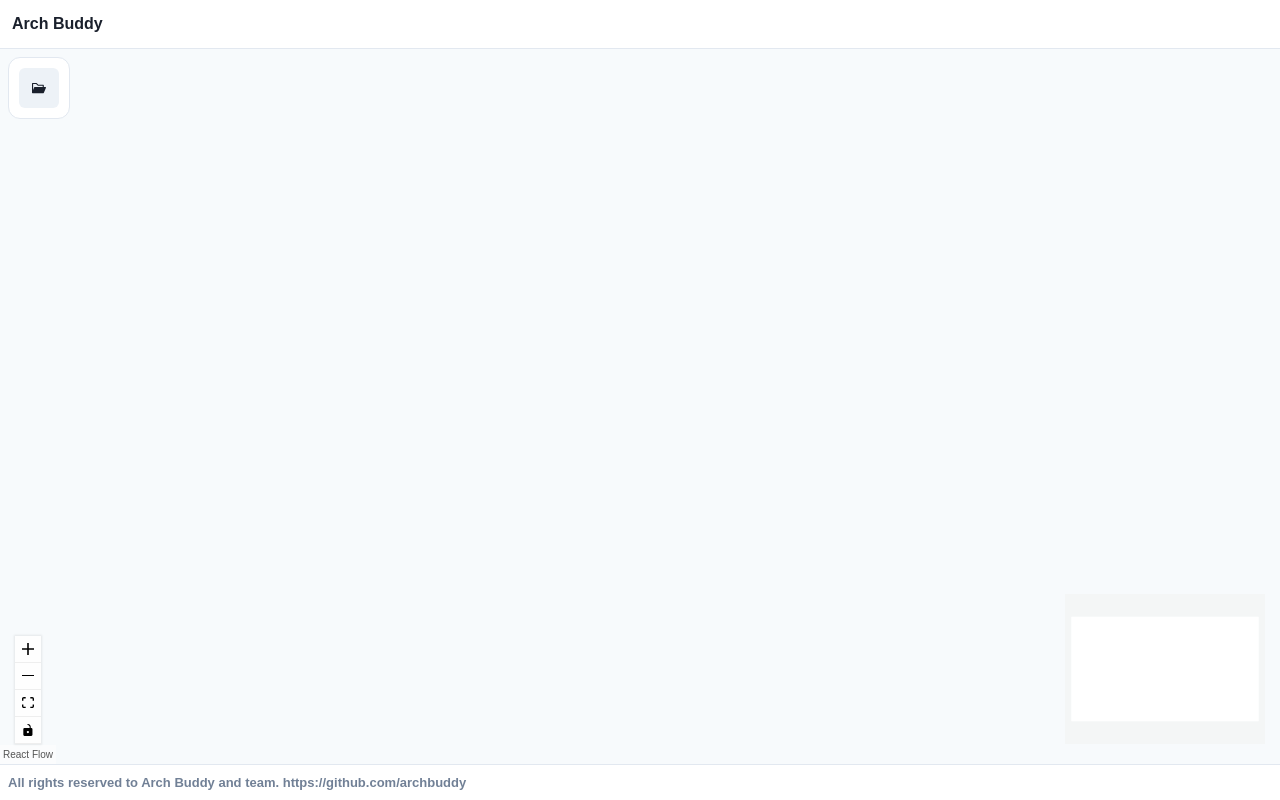
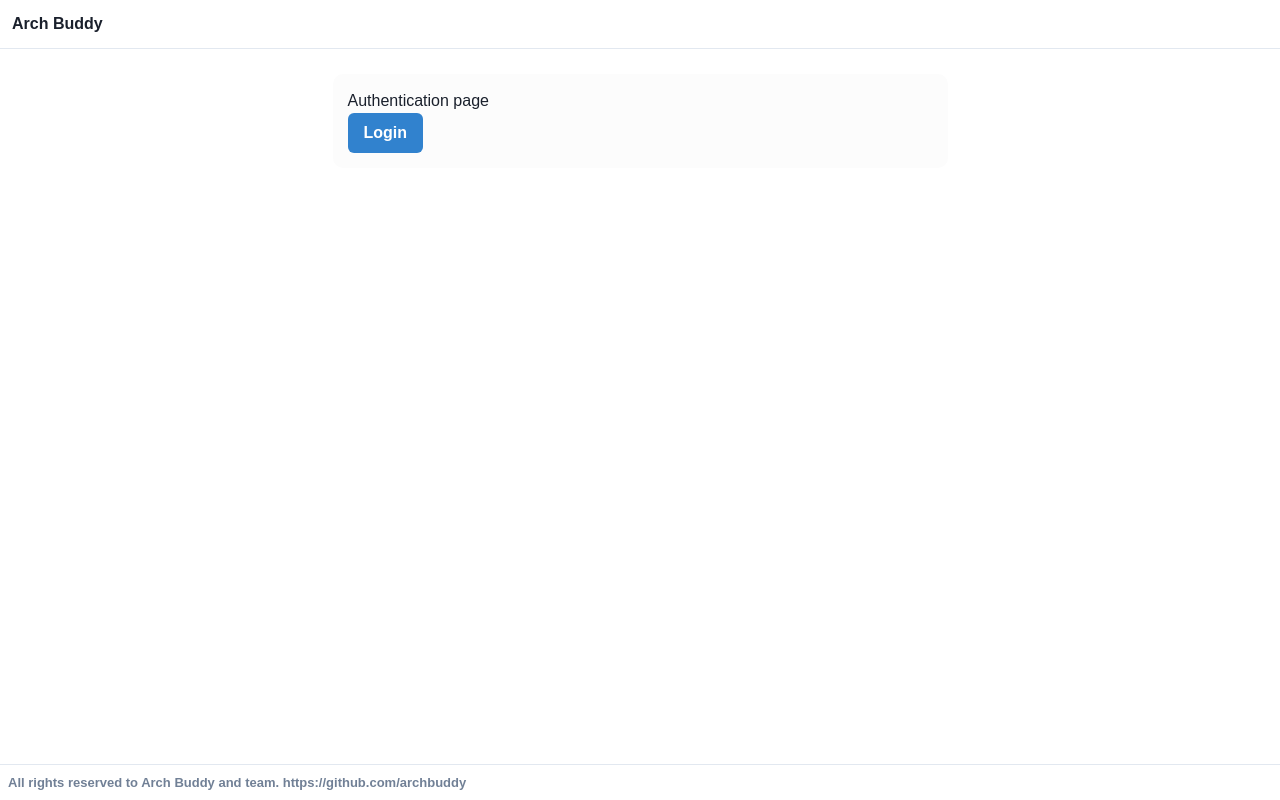
Before and after one commit to archbuddy/frontend, a React (Create React App) app: page / in a window 1280 px wide. Built offline with nearby package versions, Linux system fonts and the light colour scheme.

Commit message:
auth page

```diff
--- a/package.json
+++ b/package.json
@@ -31,6 +31,7 @@
     "react-flow-renderer": "^10.3.5",
     "react-icons": "^4.4.0",
     "react-modal": "^3.15.1",
+    "react-router-dom": "^6.3.0",
     "react-scripts": "5.0.1"
   },
   "devDependencies": {
--- /dev/null
+++ b/src/Auth.js
@@ -0,0 +1,53 @@
+// check this for default edges configs https://reactflow.dev/docs/api/edges/edge-types/
+
+import React from 'react'
+import { ChakraProvider, Flex, Spacer, Button, Box, Text } from '@chakra-ui/react'
+import Header from './Header'
+import Footer from './Footer'
+
+import { useNavigate } from 'react-router-dom'
+
+function Auth() {
+  let navigate = useNavigate()
+
+  const onSave = () => {
+    navigate('/diagram')
+  }
+
+  return (
+    <ChakraProvider>
+      <Flex direction="column" h="100%">
+        <Header />
+        <Spacer>
+          <Box
+            style={{
+              paddingBottom: '10px',
+              display: 'flex',
+              flexDirection: 'column',
+              alignItems: 'center',
+              padding: '25px'
+            }}
+          >
+            <Box
+              style={{
+                backgroundColor: '#fcfcfc',
+                width: '50%',
+                border: '0px',
+                borderRadius: '10px',
+                padding: '15px'
+              }}
+            >
+              <Text>Authentication page</Text>
+              <Button colorScheme="blue" mr={1} onClick={onSave}>
+                Login
+              </Button>
+            </Box>
+          </Box>
+        </Spacer>
+        <Footer />
+      </Flex>
+    </ChakraProvider>
+  )
+}
+
+export default Auth
--- a/src/index.js
+++ b/src/index.js
@@ -2,15 +2,22 @@ import './styles.css'
 
 import React, { StrictMode } from 'react'
 import ReactDOM from 'react-dom'
+import { BrowserRouter, Routes, Route } from 'react-router-dom'
 
 import App from './App'
+import Auth from './Auth'
 import ErrorBoundary from './ErrorBoundary'
 
 const rootElement = document.getElementById('root')
 ReactDOM.render(
   <StrictMode>
     <ErrorBoundary>
-      <App />
+      <BrowserRouter>
+        <Routes>
+          <Route path="/" element={<Auth />} />
+          <Route path="/diagram" element={<App />} />
+        </Routes>
+      </BrowserRouter>
     </ErrorBoundary>
   </StrictMode>,
   rootElement
```
Also changed, not shown: 1 other file (tests, documents, lock files or other folders).
